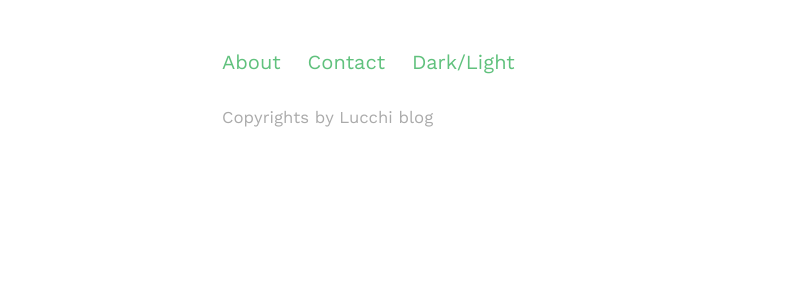
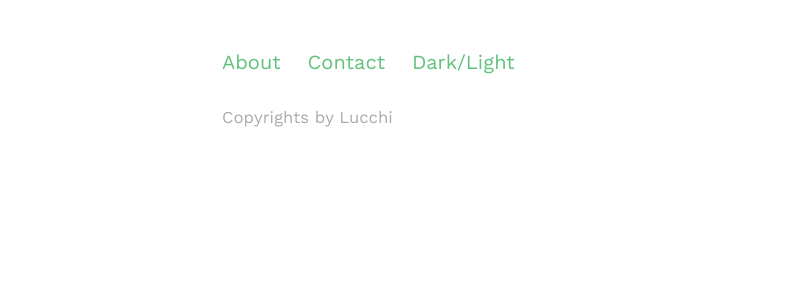
Before and after one commit to KEAIYOUAIXIAO/KEAIYOUAIXIAO.github.io, a Jekyll site: the page built from index.html, in a window 1280 px wide. Shown: the part 455-755 px from the top of the page, without its empty margins (18-811 px from the left). Built offline with Jekyll 4.4.1, drawn with Linux system fonts in a browser that asks for light colours; the list of posts is cut into pages by our own code; part of the change alters nothing that is shown.

Commit message:
Update default.html

```diff
--- a/_layouts/default.html
+++ b/_layouts/default.html
@@ -33,9 +33,7 @@
                 <a class="theme" onclick="theme()">Dark/Light</a>
             </div>
             <p class="copy">
-                <small>Copyrights by
-                    {{site.title}}
-                </small>
+                <small>Copyrights by Lucchi</small>
             </p>
         </footer>
         {% include analytics.html %}
```
